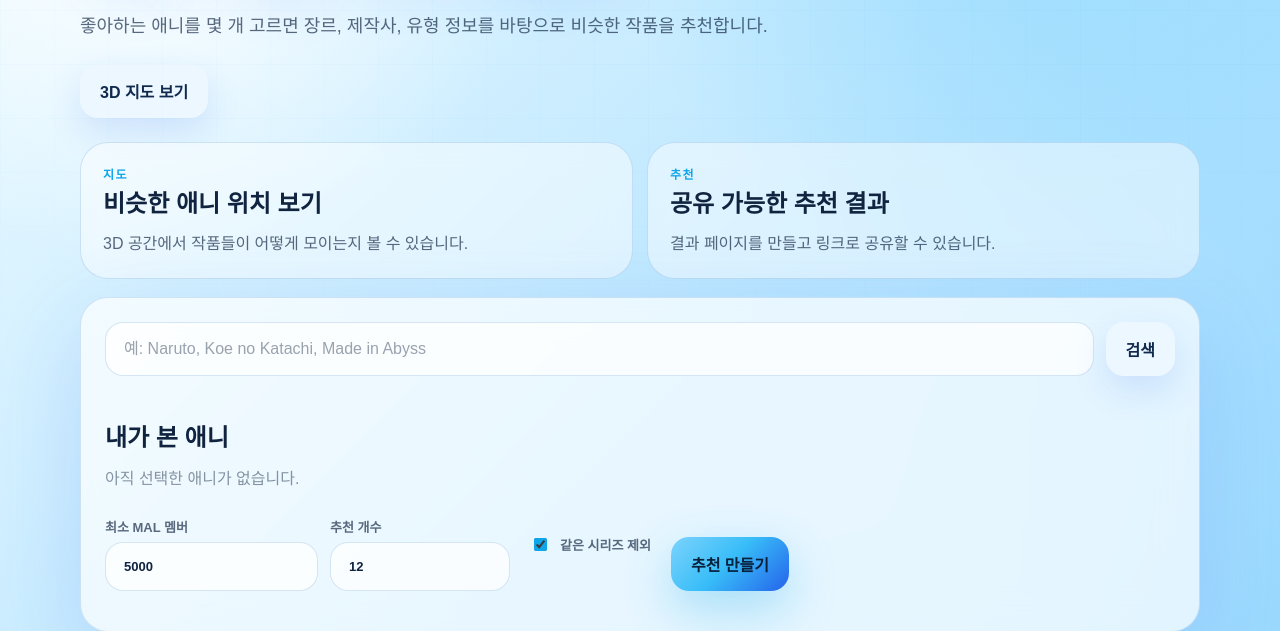
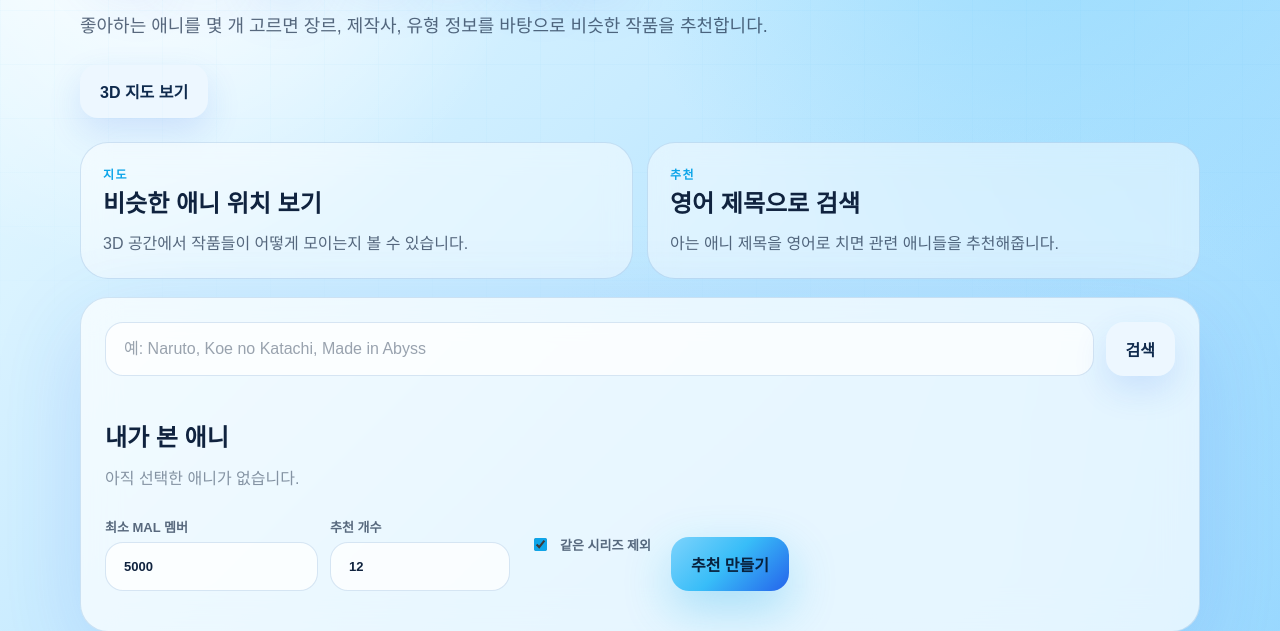
Before and after one commit to Ai-pre/Anime-recommendation-system, a Python web app: template templates/index.html in a window 1280 px wide. Shown: the part 206-837 px from the top of the page. Run offline with Jinja, Linux system fonts and the light colour scheme; the template is opened without the code that fills it, so the values that code supplies are empty.

Commit message:
Update recommendation helper copy

```diff
--- a/templates/index.html
+++ b/templates/index.html
@@ -27,8 +27,8 @@
       </article>
       <article class="feature-card">
         <span>추천</span>
-        <strong>공유 가능한 추천 결과</strong>
-        <p>결과 페이지를 만들고 링크로 공유할 수 있습니다.</p>
+        <strong>영어 제목으로 검색</strong>
+        <p>아는 애니 제목을 영어로 치면 관련 애니들을 추천해줍니다.</p>
       </article>
     </section>
 
```
